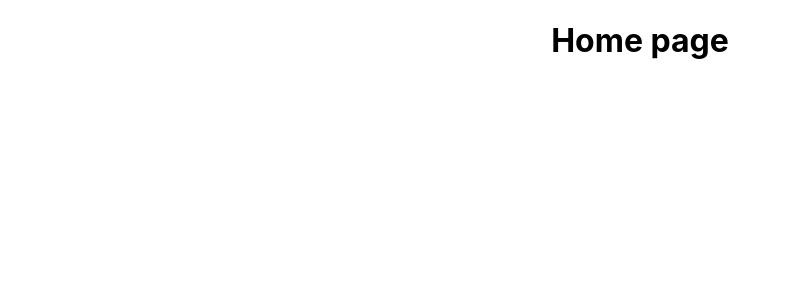
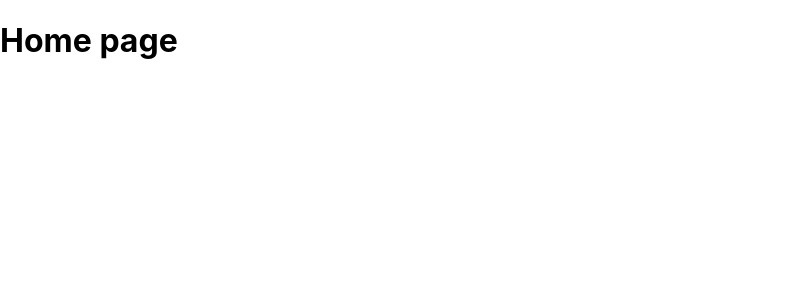
Before and after one commit to harish-karthik/codegama-assignment, a React (Create React App) app: page / in a window 1280 px wide. Shown: the top 300 px of the page, without its empty margins (0-789 px from the left). Built offline with nearby package versions, Linux system fonts and the light colour scheme.

Commit message:
Add browserrouter to index  and add redirect to home

```diff
--- a/src/App.js
+++ b/src/App.js
@@ -2,11 +2,7 @@ import "./App.css";
 import Routes from "./routes/Routes";
 
 function App() {
-  return (
-    <div className='App'>
-      <Routes />
-    </div>
-  );
+  return <Routes />;
 }
 
 export default App;
--- a/src/index.js
+++ b/src/index.js
@@ -1,11 +1,12 @@
 import React from "react";
 import ReactDOM from "react-dom";
+import { BrowserRouter } from "react-router-dom";
 import "./index.css";
 import App from "./App";
 
 ReactDOM.render(
-  <React.StrictMode>
+  <BrowserRouter>
     <App />
-  </React.StrictMode>,
+  </BrowserRouter>,
   document.getElementById("root")
 );
--- a/src/routes/Routes.js
+++ b/src/routes/Routes.js
@@ -1,10 +1,9 @@
 import React from "react";
-import { Switch, BrowserRouter, Route } from "react-router-dom";
+import { Switch, Route, Redirect } from "react-router-dom";
 import Home from "../pages/Home";
 import Restaurant from "../pages/Restaurant";
 function Routes() {
   return (
-    <BrowserRouter>
     <Switch>
       <Route path='/' exact>
         <Home />
@@ -12,8 +11,10 @@ function Routes() {
       <Route path='/restaurant/:restaurantId' exact>
         <Restaurant />
       </Route>
+      <Route path='/'>
+        <Redirect to='/' />
+      </Route>
     </Switch>
-    </BrowserRouter>
   );
 }
 export default Routes;
```
Lines whose indentation alone changed are shown as unchanged.
